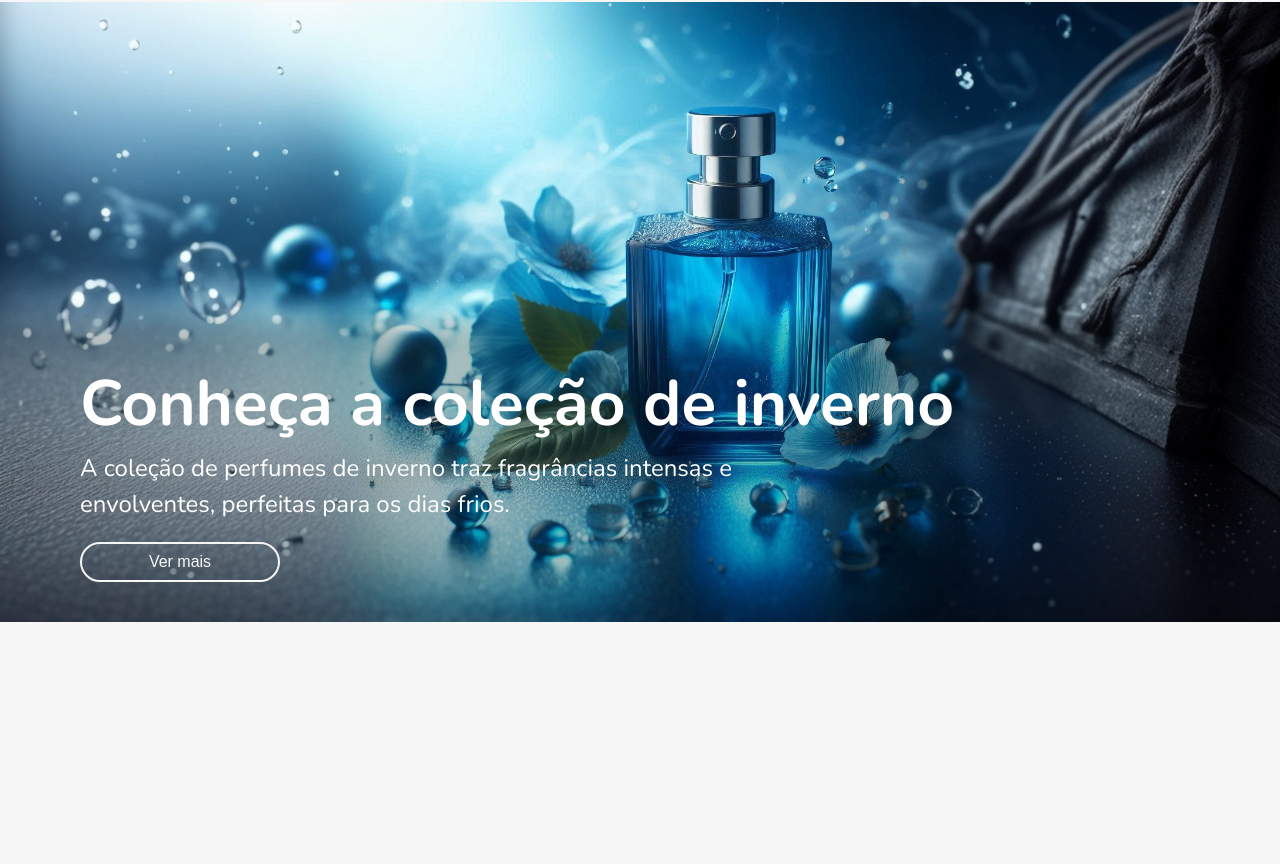
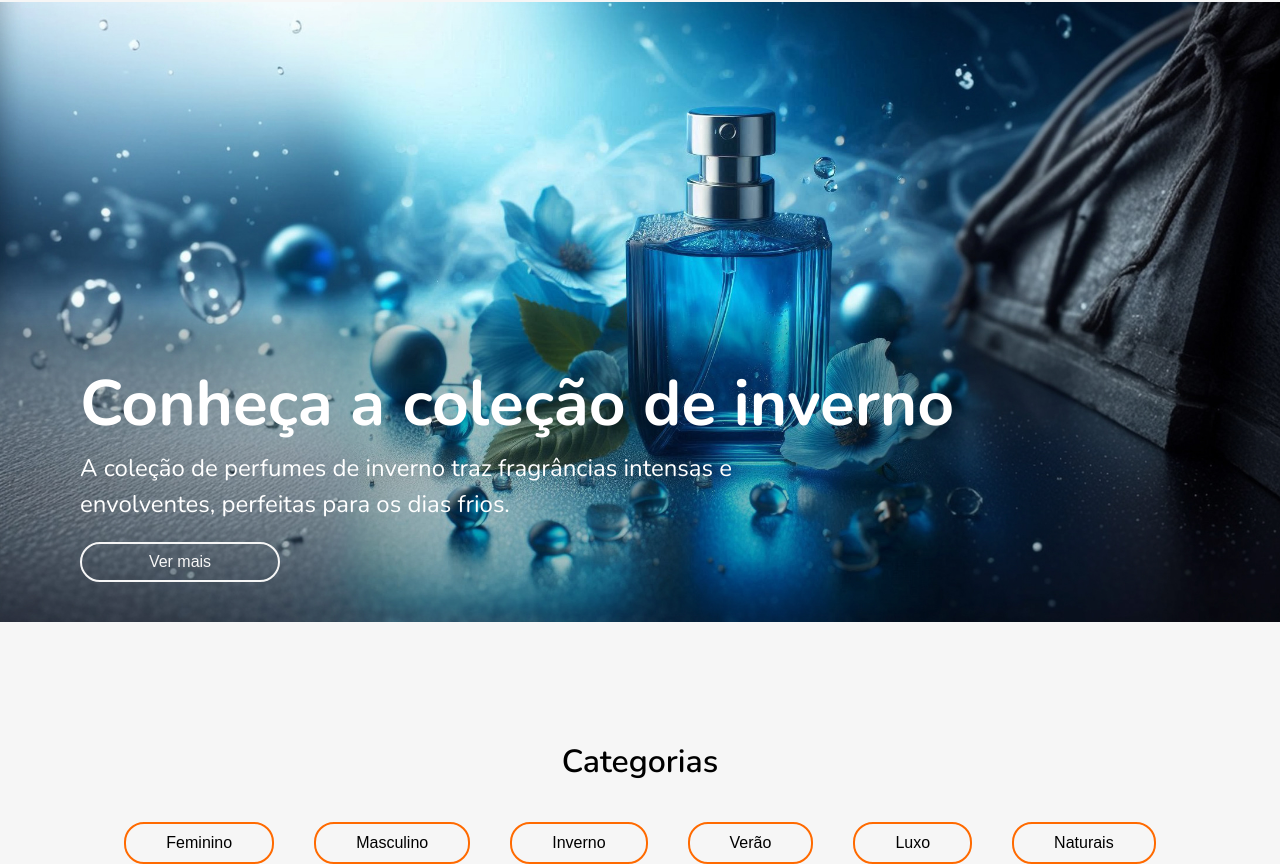
Before and after one commit to paulomonteiro3/essence, a React (Vite) app: page / in a window 1280 px wide. Shown: the part 3354-4218 px from the top of the page. Before the commit the page ends 3976 px from the top, so only its background shows below. Built offline with nearby package versions, Linux system fonts and the light colour scheme.

Commit message:
categorias adicionado

```diff
--- a/src/App.jsx
+++ b/src/App.jsx
@@ -7,6 +7,7 @@ import Introducao from './Componentes/introducao/Introducao'
 import Colecao from './Componentes/Colecao/colecao'
 import Descontos from './Componentes/Descontos/Descontos'
 import ColecaoInverno from './Componentes/Colecao_Inverno/ColecaoInverno'
+import Categorias from './Componentes/Categorias/Categorias'
 
 
 const App = () => {
@@ -17,6 +18,7 @@ const App = () => {
       <Colecao />
       <Descontos />
       <ColecaoInverno />
+      <Categorias />
     </div>
   )
 }
--- /dev/null
+++ b/src/Componentes/Categorias/Categorias.jsx
@@ -0,0 +1,22 @@
+import React from 'react'
+import styles from './Categorias.module.css'
+
+const Categorias = () => {
+  return (
+    <div className={`${styles.categoriasContainer} container`}>
+      <h1 className='font-1-xl'>Categorias</h1>
+      <div className={`${styles.categoriasNav}`}>
+        <ul className={`${styles.navContainer}`}>
+          <li><button className={`${styles.btn}`}>Feminino</button></li>
+          <li><button className={`${styles.btn}`}>Masculino</button></li>
+          <li><button className={`${styles.btn}`}>Inverno</button></li>
+          <li><button className={`${styles.btn}`}>Verão</button></li>
+          <li><button className={`${styles.btn}`}>Luxo</button></li>
+          <li><button className={`${styles.btn}`}>Naturais</button></li>
+        </ul>
+      </div>
+    </div>
+  )
+}
+
+export default Categorias
--- /dev/null
+++ b/src/Componentes/Categorias/Categorias.module.css
@@ -0,0 +1,33 @@
+.categoriasContainer {
+  display: grid;
+  align-items: center;
+  justify-items: center;
+  gap: 40px;
+}
+
+
+.navContainer {
+  display: flex;
+  gap: 20px 40px;
+  flex-wrap: wrap;
+  justify-content: center;
+}
+
+.btn {
+  display: flex;
+  align-content: center;
+  justify-content: center;
+  flex-wrap: wrap;
+  width: max-content;
+  border: 2px solid var(--color-s1);
+  padding: 10px 40px;
+  border-radius: 20px;
+  cursor: pointer;
+  background: none;
+}
+
+.btn:hover {
+  background: var(--color-s1);
+  color: var(--color-p7);
+  transition: .2s;
+}
--- a/src/Componentes/Colecao_Inverno/ColecaoInverno.module.css
+++ b/src/Componentes/Colecao_Inverno/ColecaoInverno.module.css
@@ -6,6 +6,7 @@
 
 .winterBG {
   position: relative;
+  margin-bottom: 120px;
 }
 
 .content {
```
